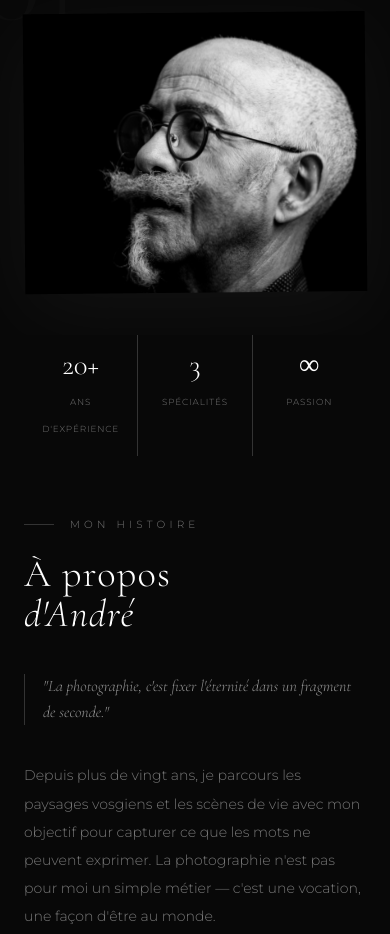
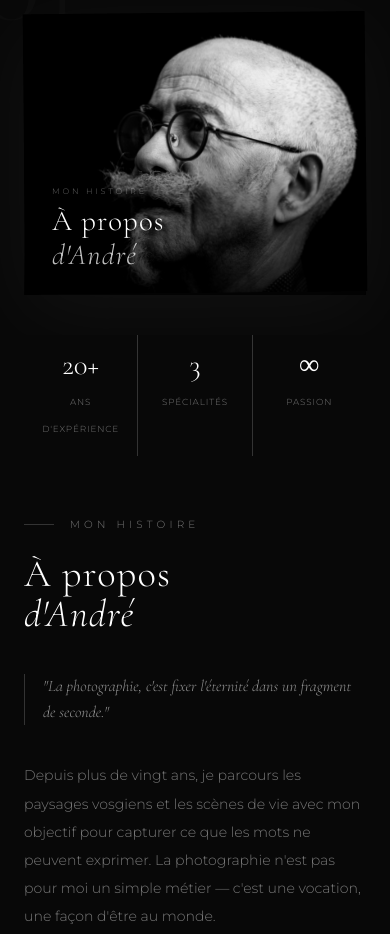
Before and after one commit to yenou/portfolio-website, a React (Vite) app: page / in a window 390 px wide. Shown: the part 1580-2514 px from the top of the page. Built offline with nearby package versions, Linux system fonts and the light colour scheme; no server answers; the database is empty.

Commit message:
about: show title incrustation on mobile only

```diff
--- a/src/components/About.css
+++ b/src/components/About.css
@@ -63,6 +63,41 @@
   border: 1px solid rgba(255,255,255,0.06);
   pointer-events: none;
   animation: none;
+}
+
+/* Desktop : cacher l'incrustation, le titre est dans la colonne droite */
+@media (min-width: 961px) {
+  .about__img-caption { display: none; }
+}
+
+.about__img-caption {
+  position: absolute;
+  bottom: 0;
+  left: 0;
+  right: 0;
+  padding: 48px 28px 24px;
+  background: linear-gradient(transparent, rgba(0,0,0,0.82));
+  backdrop-filter: blur(0px);
+  pointer-events: none;
+}
+.about__img-caption-label {
+  font-size: 0.5rem;
+  letter-spacing: 0.35em;
+  text-transform: uppercase;
+  color: rgba(255,255,255,0.4);
+  margin-bottom: 6px;
+}
+.about__img-caption-title {
+  font-family: 'Cormorant Garamond', serif;
+  font-size: clamp(1.8rem, 3vw, 2.6rem);
+  font-weight: 300;
+  color: white;
+  line-height: 1.15;
+  letter-spacing: 0.04em;
+}
+.about__img-caption-title em {
+  font-style: italic;
+  color: rgba(255,255,255,0.75);
 }
 
 /* ===== STATS ===== */
--- a/src/components/About.jsx
+++ b/src/components/About.jsx
@@ -59,6 +59,10 @@ export default function About() {
                 }}
               />
               <div className="about__img-border" />
+              <div className="about__img-caption">
+                <p className="about__img-caption-label">Mon histoire</p>
+                <h2 className="about__img-caption-title">À propos<br /><em>d'André</em></h2>
+              </div>
             </div>
 
             <div className="about__stats">
```
